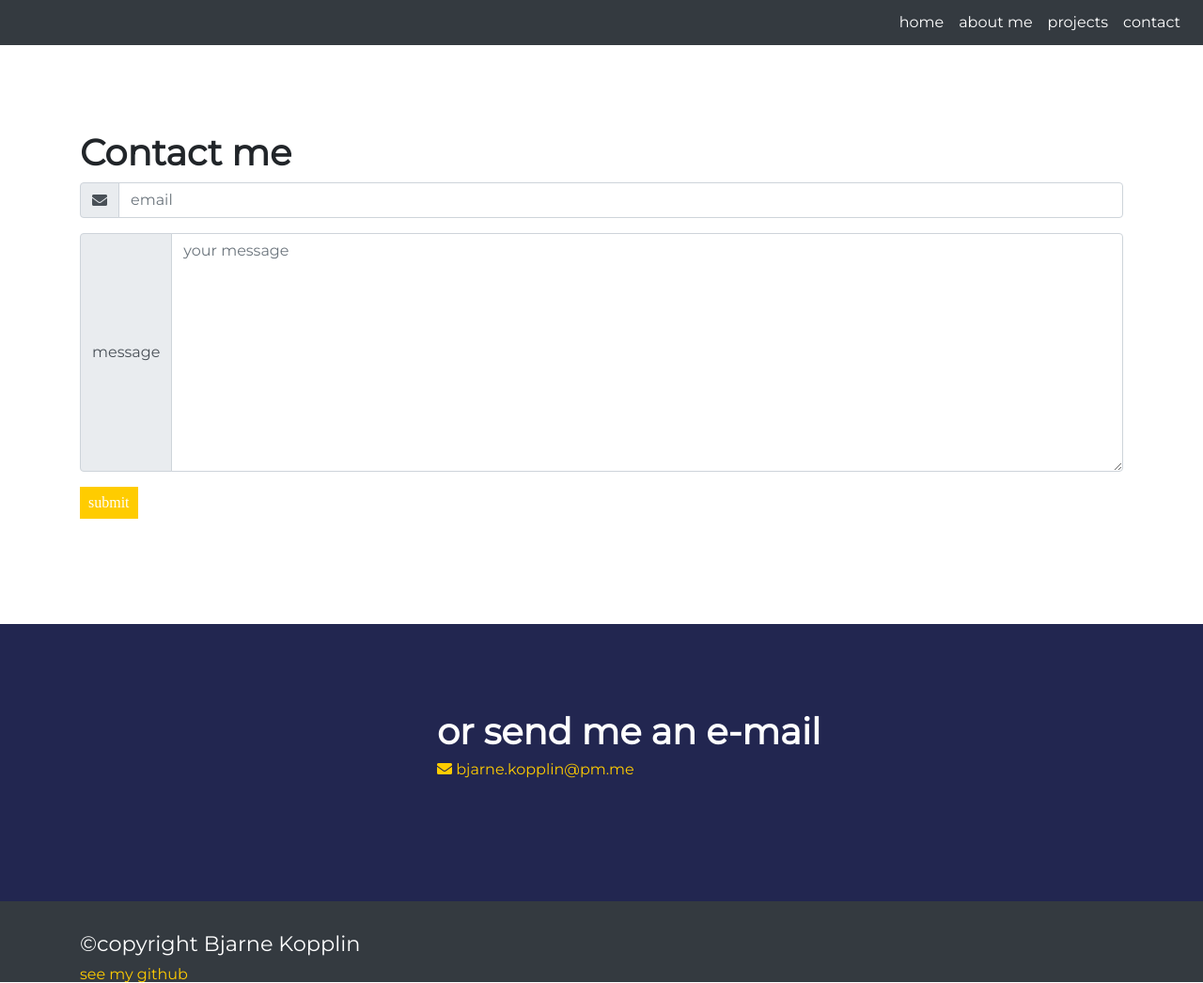
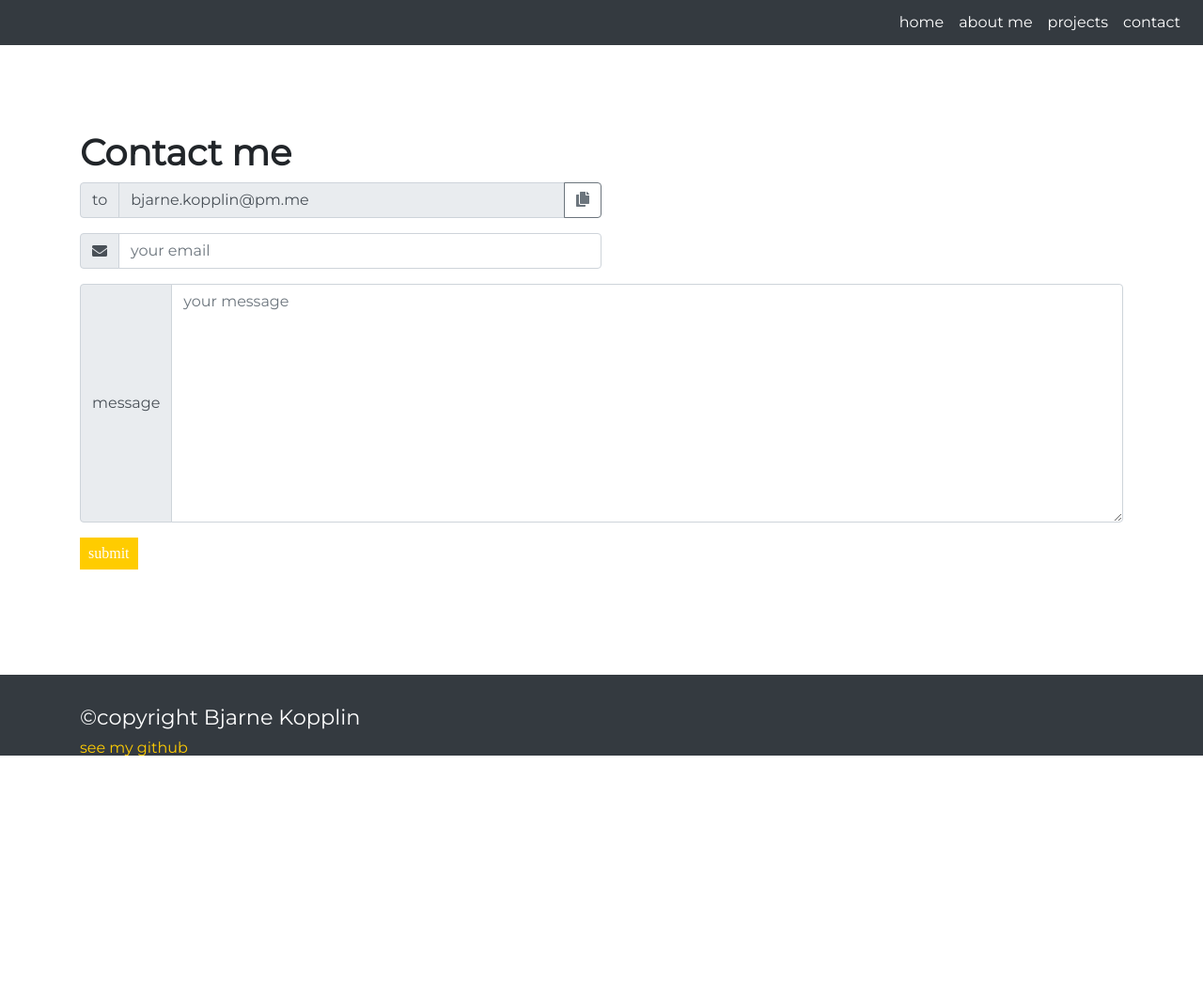
Before and after one commit to bkopplin/bkopplin.github.io, a Jekyll site: the page built from contact.html, in a window 1280 px wide. Shown: the whole page at 94% size. Built offline with Jekyll 4.4.1, drawn with Linux system fonts in a browser that asks for light colours; nearby versions of some CDN libraries; after the commit the page ends 900 px from its top, so only the background shows below that.

Commit message:
modified design of contact page

```diff
--- a/contact.html
+++ b/contact.html
@@ -10,11 +10,23 @@ order: 4
       <div class="col-12">
         <h1>Contact me</h1>
         <form class="" action="index.html" method="get">
-          <div class="input-group mb-3">
+          <div class="mb-3 input-group mb-3 w-50">
             <div class="input-group-prepend">
-              <span class="input-group-text" id="basic-addon1"><i class="fa fa-envelope" aria-hidden="true"></i></span>
+              <span class="input-group-text">to</span>
             </div>
-            <input type="email" class="form-control" placeholder="email" aria-label="Username" aria-describedby="basic-addon1">
+
+            <input type="email" class="form-control" value="bjarne.kopplin@pm.me" readonly>
+
+            <div class="input-group-append">
+              <button class="btn btn-outline-secondary" type="button" id="button-addon2" onclick="copyToClipboard(this)"><i class="fa fa-copy"></i></button>
+            </div>
+          </div>
+
+          <div class=" input-group mb-3 w-50">
+            <div class="input-group-prepend">
+              <span class="input-group-text"><i class="fa fa-envelope" aria-hidden="true"></i></span>
+            </div>
+            <input type="email" class="form-control" placeholder="your email">
           </div>
           <div class="form-group input-group">
             <div class="input-group-prepend">
@@ -35,19 +47,3 @@ order: 4
     </div> <!-- end of row -->
   </section>
 </div>
-<div class="bg-color-secondary color-white">
-  <section class="container area">
-    <div class="row">
-  <div class="col-sm-4">
-
-  </div>
-      <div class="col-sm-8">
-        <h1>or send me an e-mail</h1>
-        <a href="#" class="subheading"><i class="fa fa-envelope" aria-hidden="true"></i> bjarne.kopplin@pm.me</a>
-
-
-
-      </div>
-    </div> <!-- end of row -->
-  </section>
-</div>
```
Also changed, not shown: 1 other file.
